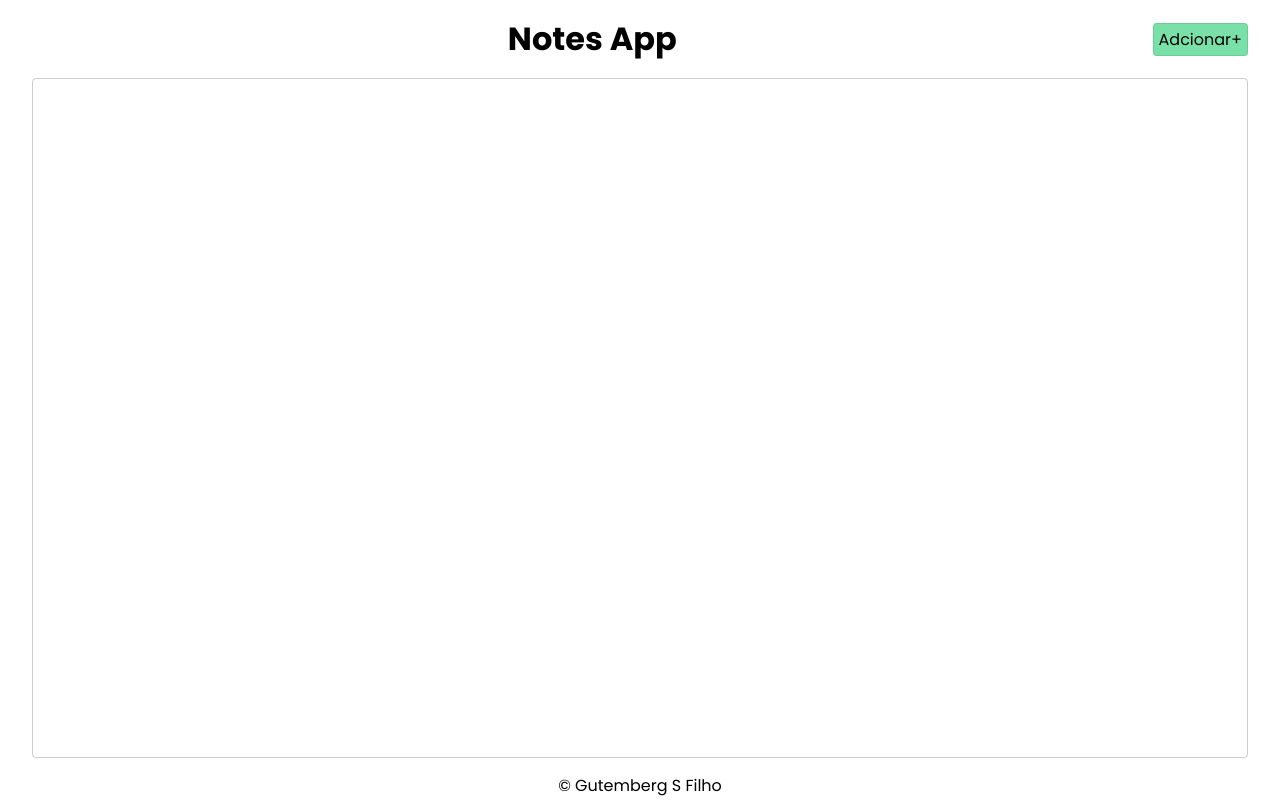
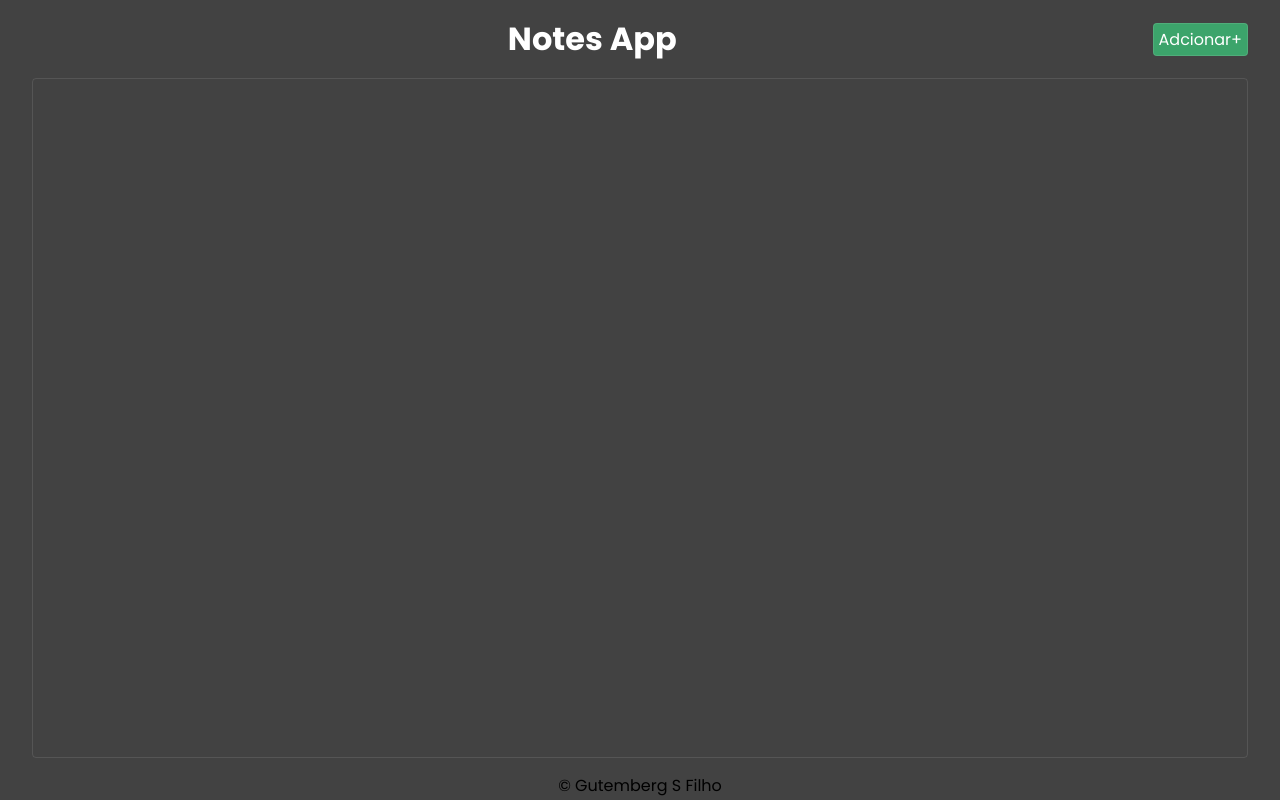
Before and after one commit to GitBerg/Task_App, a plain HTML site: page index.html in a window 1280 px wide. Drawn offline with Linux system fonts and the light colour scheme.

Commit message:
first commit

```diff
--- a/style.css
+++ b/style.css
@@ -10,6 +10,7 @@
 body{
     width: 100%;
     min-height: 100vh;
+    background-color: rgb(66, 66, 66);
 }
 
 .container{
@@ -32,29 +33,49 @@ body{
 .container .header .title{
     width: 100%;
     text-align: center;
+    color: white;
 }
 
 .container .header span#btn-add{
-    border: 1px solid rgba(0,0,0,0.1);
+    border: 1px solid rgba(255,255,255,0.1);
     padding: 3px 5px;
     border-radius: 4px;
     background-color: rgba(58, 211, 127, 0.678);
     cursor: pointer;
     transition: 0.5s;
+    color: white;
+    position: relative;
+}
+
+.container .header span::before{
+    content:"";
+    position: absolute;
+    top: 75%;
+    left: 0;
+    width: 100%;
+    height: 100%;
+    background: rgba(16, 255, 124, 0.678);
+
+    transform: perspective(4em) rotateX(40deg) scale(1, 0.35);
+    filter: blur(1.5em);
+    opacity: 0;
+    transition: 0.5s;
+}
+
+.container .header span:hover::before{
+    opacity: 1;
 }
 
 .container .header span#btn-add:hover{
     background-color: rgba(16, 255, 124, 0.678);
-    box-shadow: 0 1px 15px rgba(20, 216, 108, 0.808);
-    border: 1px solid rgba(255,255,255,0.1);
-    color: rgba(0,0,0,0.5);
+    box-shadow: 1px 1px 5px rgba(20, 216, 108, 0.808);
 }
 
 .container .menu{
     display: flex;
     width: 95%;
     min-height: 85vh;
-    border: 1px solid rgba(0,0,0,0.2);
+    border: 1px solid rgba(255,255,255,0.1);
     margin: 15px 0;
     border-radius: 4px;
 }
```
